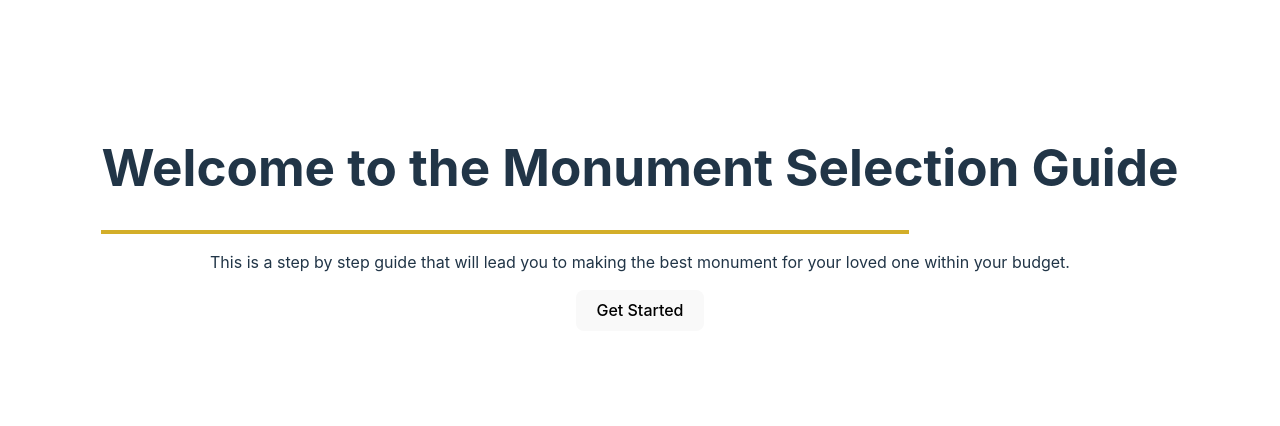
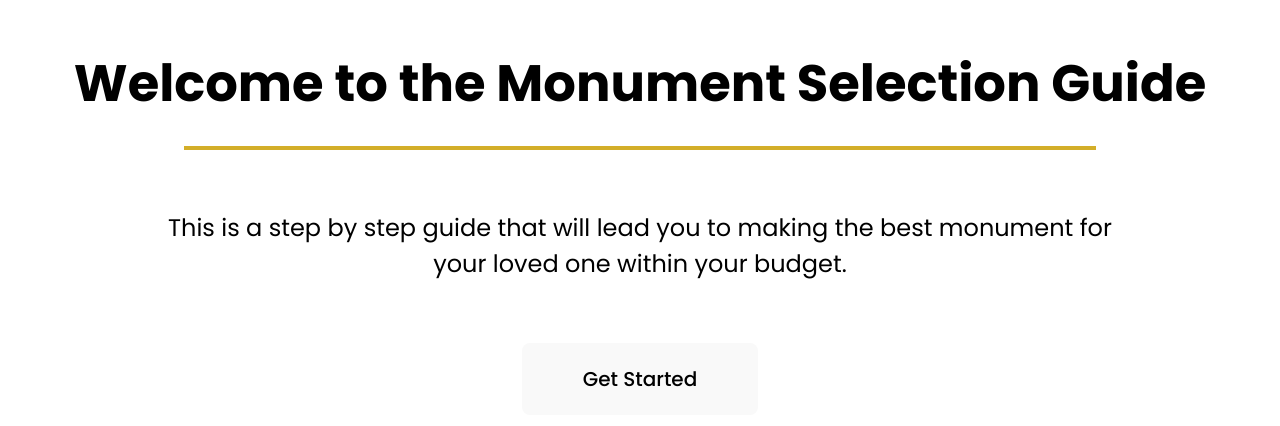
Before and after one commit to kingsteven1113/monumentselectionguide, a React (Vite) app in the folder monument-selection-guide/: page / in a window 1280 px wide. Shown: the part 182-608 px from the top of the page. Built offline with nearby package versions, Linux system fonts and the light colour scheme.

Commit message:
fixed the landingpage css

```diff
--- a/monument-selection-guide/src/Components/Pages/CemeteryPage/CemeteryPage.css
+++ b/monument-selection-guide/src/Components/Pages/CemeteryPage/CemeteryPage.css
@@ -1,5 +1,16 @@
+.Header {
+  margin: auto;
+  display: flex;
+  flex-direction: column;
+  justify-content: center;
+  align-items: center;
+  width: 90vw;
+  margin-top: 20px;
+  margin-bottom: 20px;
+}
+
 .ListItem {
-  width: 100%;
+  width: auto;
   height: auto;
   filter: drop-shadow(0px 5px 5px #d3ae2950);
   border: none;
@@ -23,6 +34,9 @@
   flex-direction: column;
   height: 40vh;
   overflow: auto;
+  filter: drop-shadow(0px 5px 5px #d3ae2950);
+  border-radius: 10px;
+  margin: auto;
 }
 
 .hide {
@@ -32,3 +46,39 @@
 #NextPage {
   display: none;
 }
+
+.Line {
+  height: 4px;
+  width: 75%;
+  background-color: #d3ae29;
+}
+
+/* width */
+::-webkit-scrollbar {
+  width: 10px;
+}
+
+/* Track */
+::-webkit-scrollbar-track {
+  background: #000;
+  border-radius: 0px 5px 5px 0px;
+}
+
+/* Handle */
+::-webkit-scrollbar-thumb {
+  background: rgb(212, 173, 0);
+  border-radius: 0px 2.5px 2.5px 0px;
+}
+
+/* Handle on hover */
+::-webkit-scrollbar-thumb:hover {
+  background: #f7d600;
+  border-radius: 0px 2.5px 2.5px 0px;
+}
+.CemeterySearch {
+  display: flex;
+  justify-content: center;
+  align-items: center;
+  width: 90vw;
+  margin: auto;
+}
--- a/monument-selection-guide/src/Components/Pages/LandingPage/LandingPage.css
+++ b/monument-selection-guide/src/Components/Pages/LandingPage/LandingPage.css
@@ -1,3 +1,6 @@
+h1 {
+  font-family: "Poppins", sans-serif;
+  color: black; }
 .Header {
 margin: auto;
 display: flex;
@@ -9,76 +12,48 @@
 margin-bottom: 20px;
 }
 
-.ListItem {
-  width: auto;
-  height: auto;
-  filter: drop-shadow(0px 5px 5px #d3ae2950);
-  border: none;
-  background-color: #fff;
-  color: black;
-  font-size: 20px;
-  padding-top: 10px;
-  padding-bottom: 10px;
-  cursor: pointer;
-  z-index: 1;
-  list-style: none;
-  padding-left: 20px;
-}
-.ListItem:hover {
-  background-color: #00000050;
-  color: white;
-}
-.CemeteryList {
-  width: 90vw;
+.Welcome {
   display: flex;
   flex-direction: column;
-  height: 40vh;
-  overflow: auto;
-  filter: drop-shadow(0px 5px 5px #d3ae2950);
-  border-radius: 10px;
-  margin: auto;
-}
-
-.hide {
-  display: none;
+  align-items: center; }
+.Line{
+  height: 4px;
+  width: 75%;
+  background-color: #D3AE29;
 }
 
 #NextPage {
 display: none;
 }
 
+.Description {
+  font-size: 24px;
+  font-family: "Poppins", sans-serif;
+  color: black;
+  margin: 5%;
+  margin-left: 10%;
+  margin-right: 10%; }
+
+
 .Line {
 height: 4px;
 width: 75%;
 background-color: #d3ae29;
 }
+.GetStarted {
+  padding: 20px 60px 20px 60px;
+  font-family: "Poppins", sans-serif;
+  font-size: 20px;
+  transition: border-color 0.15s;}
 
-/* width */
-::-webkit-scrollbar {
-  width: 10px;
+
+.GetStarted:hover{
+   border-color: #D3AE29;
+   border-width: 3px;
 }
 
-/* Track */
-::-webkit-scrollbar-track {
-  background: #000;
-  border-radius: 0px 5px 5px 0px;
-}
-
-/* Handle */
-::-webkit-scrollbar-thumb {
-  background: rgb(212, 173, 0);
-  border-radius: 0px 2.5px 2.5px 0px;
-}
-
-/* Handle on hover */
-::-webkit-scrollbar-thumb:hover {
-  background: #f7d600;
-  border-radius: 0px 2.5px 2.5px 0px;
-}
-.CemeterySearch {
-  display: flex;
-  justify-content: center;
-  align-items: center;
-  width: 90vw;
-  margin: auto;
-}
+.Notice {
+  font-size: 16px;
+  color: black;
+  font-family: "Poppins", sans-serif;
+  margin-top: 150px; }
```
Lines whose indentation alone changed are shown as unchanged.
